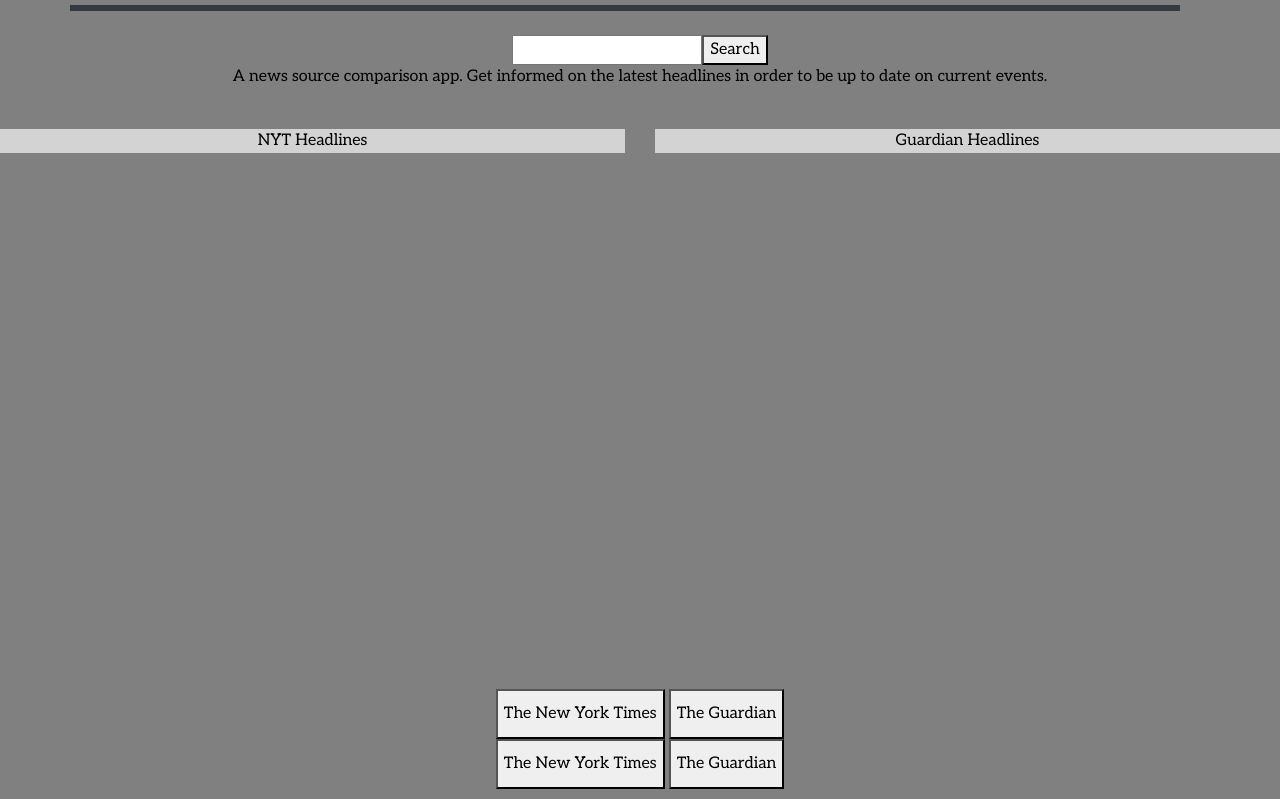
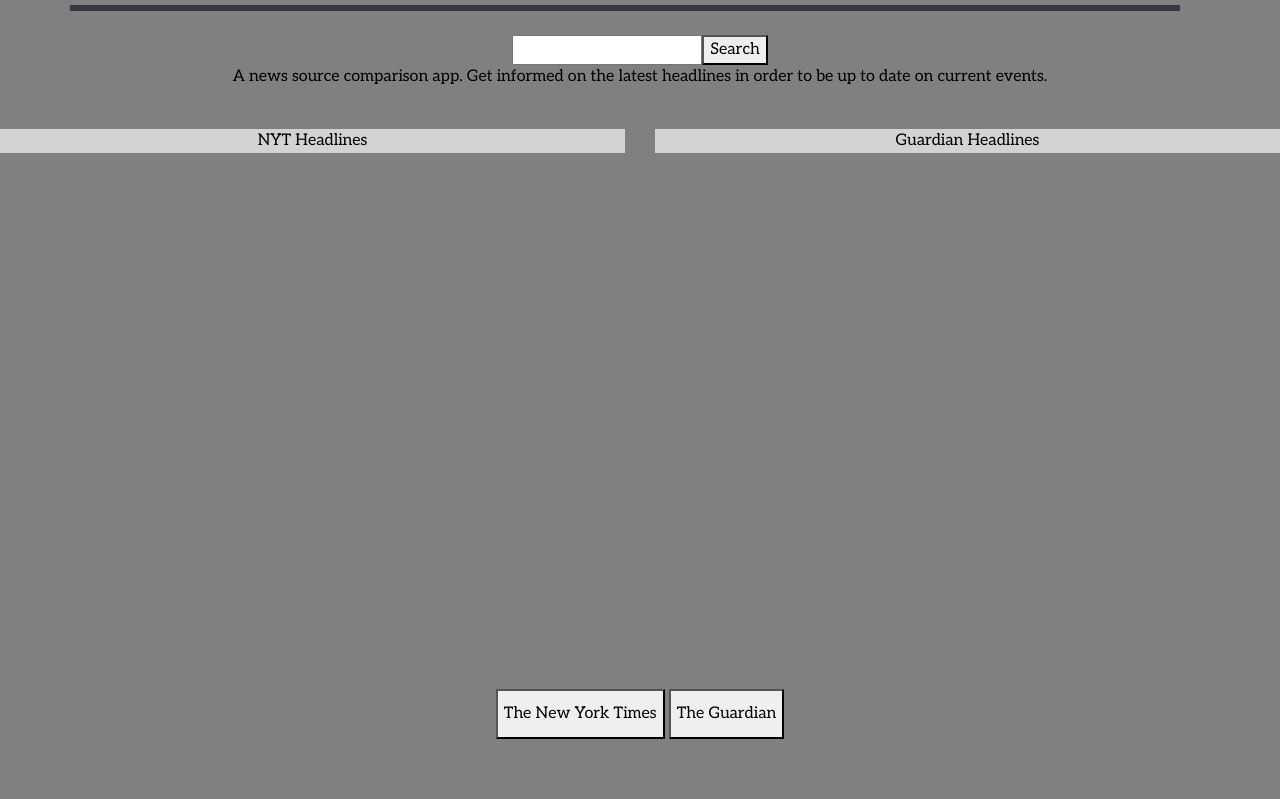
Before and after one commit to KuhlThing/GroupProject, a plain HTML site: page index.html in a window 1280 px wide. Shown: the part 51-850 px from the top of the page. After the commit the page ends 800 px from the top, so only its background shows below. Drawn offline with nearby package versions, Linux system fonts and the light colour scheme; a web font is replaced by a local one.

Commit message:
Fixed double buttons

```diff
--- a/index.html
+++ b/index.html
@@ -66,15 +66,6 @@
                 </div>
             </div>
         </div>
-        <footer class="footer">
-            <div class="text-muted">
-                <button onclick="window.location.href = 'https://www.nytimes.com/';" id="newsButton1">
-                    The New York Times
-                </button>
-                <button onclick="window.location.href = 'https://www.theguardian.com/us';" id="newsButton2">
-                    The Guardian
-                </button>
-            </div>
-        </footer>
+
 </body>
 </html>
```
